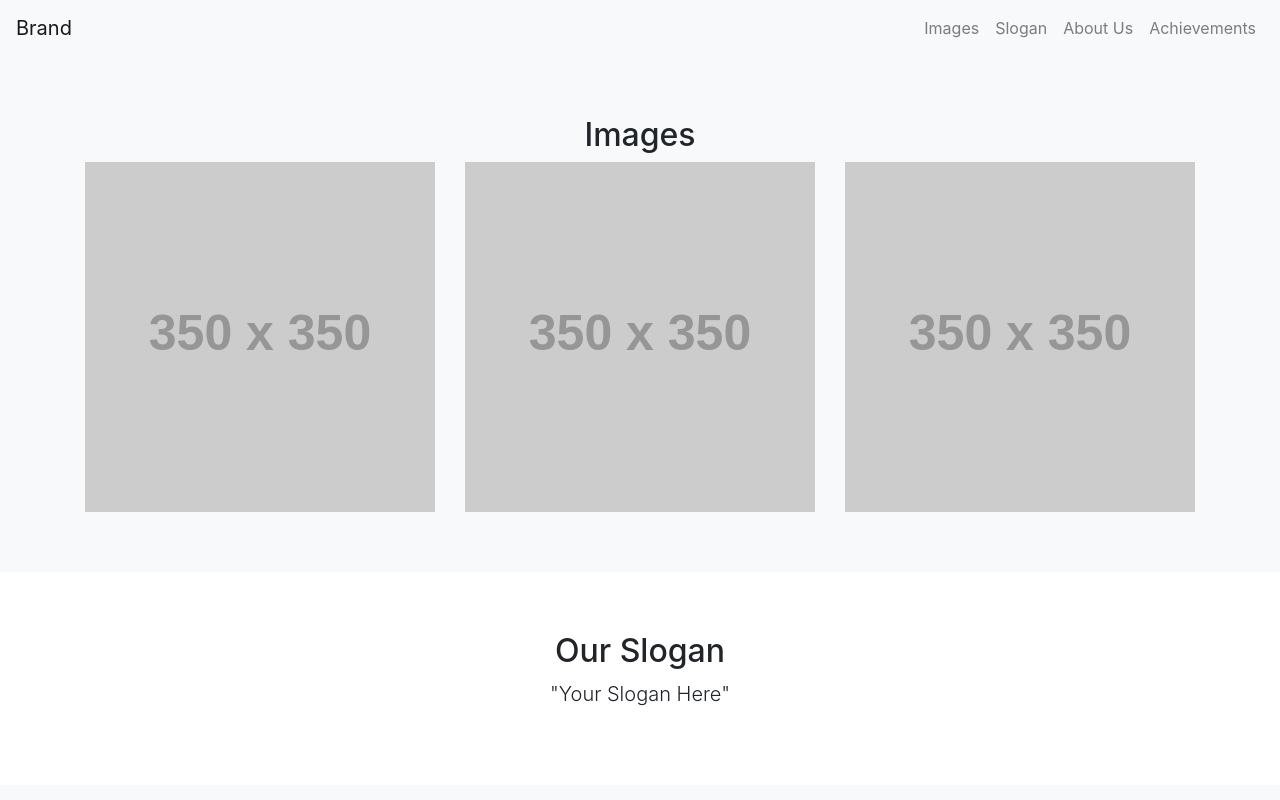
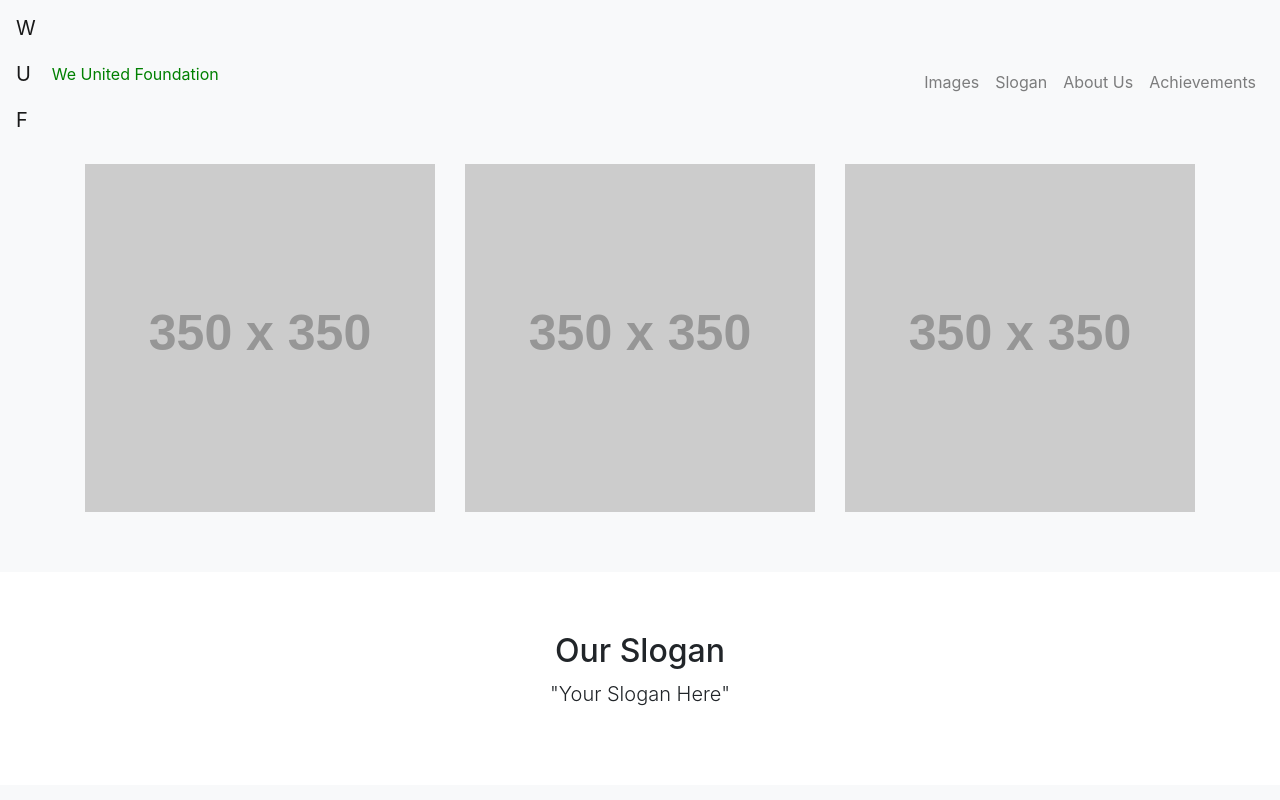
Before and after one commit to grace-rx/WUF, a plain HTML site: page index.html in a window 1280 px wide. Shown: the top 800 px of the page. Drawn offline with nearby package versions, Linux system fonts and the light colour scheme; placeholder pictures from the web are drawn by us.

Commit message:
testing why css isnt working

```diff
--- a/index.html
+++ b/index.html
@@ -3,16 +3,18 @@
 <head>
   <meta charset="UTF-8">
   <meta name="viewport" content="width=device-width, initial-scale=1.0">
-  <title>Bootstrap Example</title>
+  <title>WUF</title>
   <!-- Bootstrap CSS -->
+  <link href="styles.css" rel="stylesheet">
   <link href="https://maxcdn.bootstrapcdn.com/bootstrap/4.5.2/css/bootstrap.min.css" rel="stylesheet">
-  <link href="styles.css" rel="stylesheet">
+
 </head>
 <body>
 
 <!-- Navbar -->
 <nav class="navbar navbar-expand-lg navbar-light bg-light fixed-top">
-  <a class="navbar-brand" href="#">Brand</a>
+  <a class="navbar-brand" href="#"><p>W</p> <p>U</p> <p>F</p></a>
+  <p class="brand-name">We United Foundation</p>
   <button class="navbar-toggler" type="button" data-toggle="collapse" data-target="#navbarNav" aria-controls="navbarNav" aria-expanded="false" aria-label="Toggle navigation">
     <span class="navbar-toggler-icon"></span>
   </button>
--- a/styles.css
+++ b/styles.css
@@ -9,3 +9,6 @@ body {
     padding: 20px 0;
     text-align: center;
   }
+.brand-name {
+  color: green;
+}
```
